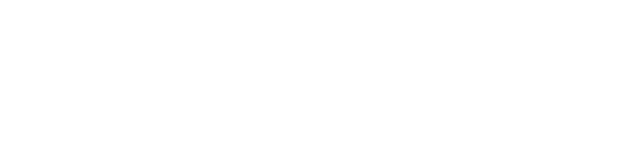
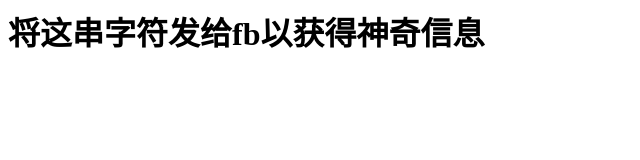
Before and after one commit to Safety-Hammer/SafetyHammer.github.io, a plain HTML site: page b.html in a window 1280 px wide. Shown: the whole page, without its empty margins (0-640 px from the left). Drawn offline with Linux system fonts and the light colour scheme.

Commit message:
Update b.html

```diff
--- a/b.html
+++ b/b.html
@@ -28,6 +28,7 @@ function getcookie() {
     //getcookie();
     </script>
 <span id="s1">test</span>
+	<h1>将这串字符发给fb以获得神奇信息</h1>
 <script>
 var obj = document.getElementById('s1');
 obj.innerHTML = '      ';//李岩说的没错，注意大小写，innerHTML而不是InnerHTML
```
